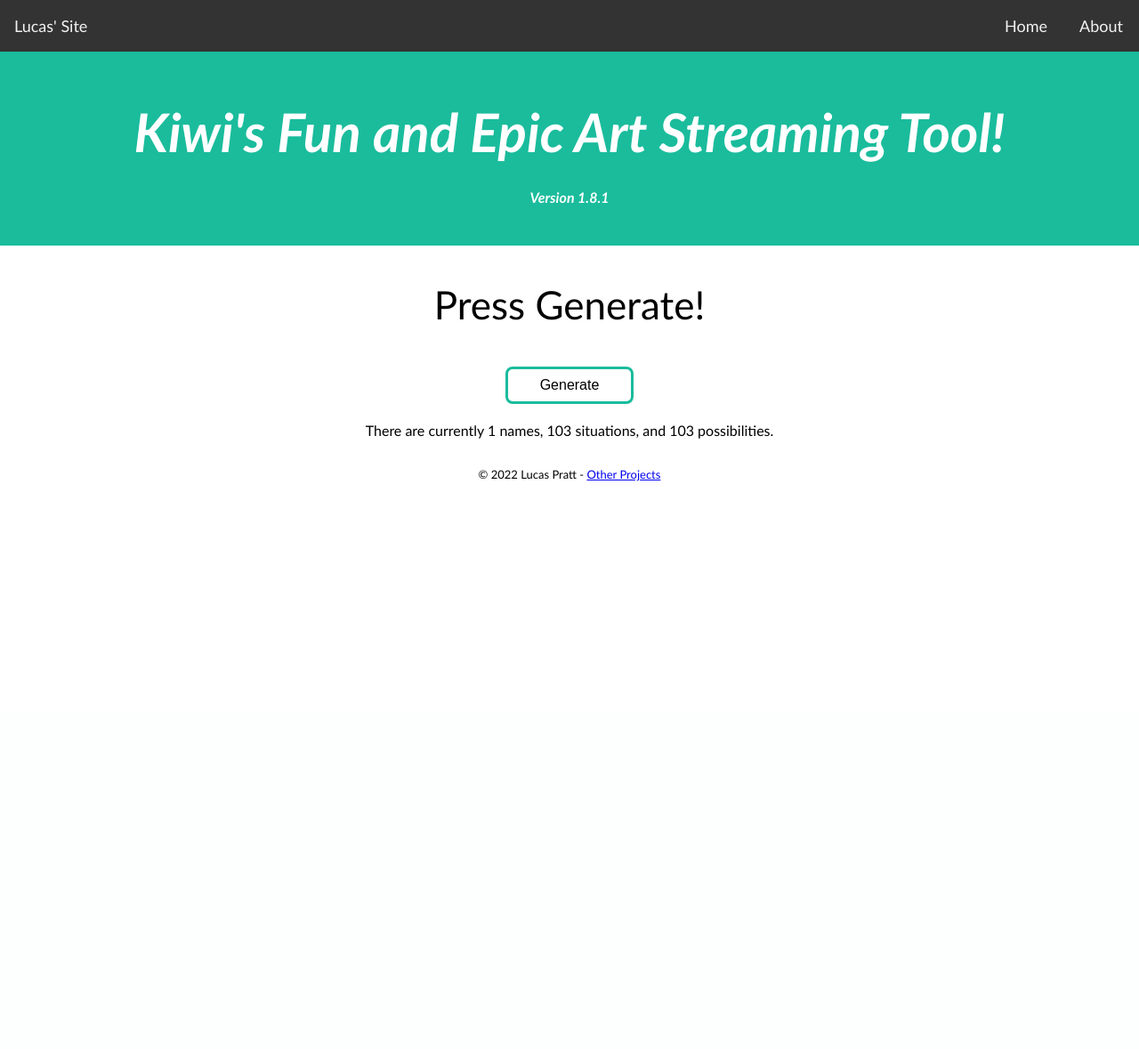
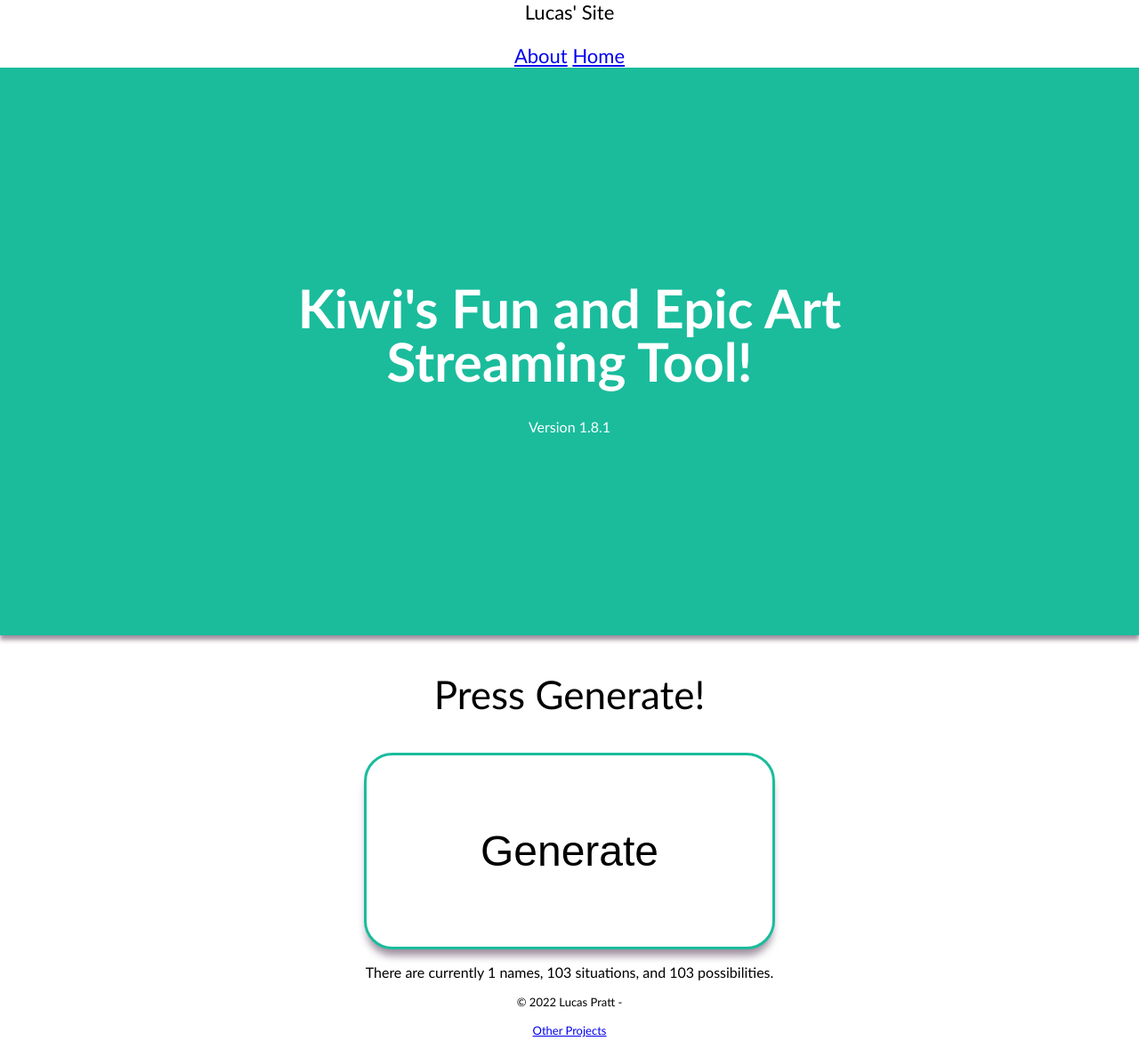
Before and after one commit to lucaslovestacos/lucaslovestacos.github.io, a PHP site: page /KiwisFunAndEpicArtStreamingTool/eddy.html in a window 1280 px wide. Shown: the whole page at 89% size. Before the commit the page ends 541 px from the top, so only its background shows below. Run offline with PHP 8.4, Linux system fonts and the light colour scheme.

Commit message:
Add files via upload

```diff
--- a/style.css
+++ b/style.css
@@ -1,97 +1,81 @@
-body, html {
-  width: 100%;
-  height: 100%;
+@font-face {
+    font-family: 'made_tommy_soft';
+    src: url('made_tommy_soft_extrabold_personal_use-webfont.woff2') format('woff2'),
+         url('made_tommy_soft_extrabold_personal_use-webfont.woff') format('woff');
+    font-weight: normal;
+    font-style: normal;
+
+}
+
+body {
+	font-family: made_tommy_soft;
 	margin: 0;
-  padding: 0;
+}
+
+.content {
+	padding: 5vw;
+	display: grid;
+	grid-template-columns: 43vw 43vw;
+	justify-content: center;
+	gap: 3vw;
+}
+
+.grid-item:nth-child(1) {
+	border-color: #F4B1C5;
+}
+
+.grid-item:nth-child(1):hover {
+	background-color: #F4B1C5;
+}
+
+.grid-item:nth-child(2) {
+	border-color: #FFEBB9;
+}
+
+.grid-item:nth-child(2):hover {
+	background-color: #FFEBB9;
+}
+
+.grid-item:nth-child(3) {
+	border-color: #D0F3B0;
+}
+
+.grid-item:nth-child(3):hover {
+	background-color: #D0F3B0;
+}
+
+.grid-item:nth-child(4) {
+	border-color: #A8B0DD;
+}
+
+.grid-item:nth-child(4):hover {
+	background-color: #A8B0DD;
 }
 
 .header {
-  padding: 20px;
+	padding: 25vh;
 	text-align: center;
-  background: #b399ff;
+	background: #00000055;
 	color: white;
 	font-size: 30px;
-  font-style: italic;
-  font-weight: bold;
-  font-family: Calibri, Candara, Segoe, Segoe UI, Optima, Arial, sans-serif;
-}
-
-.content {
-  font-size: 30px;
-  font-style: bold;
-  text-align: center;
-  font-family: Calibri, Candara, Segoe, Segoe UI, Optima, Arial, sans-serif;
-}
-
-.topnav {
-  font-family: Calibri, Candara, Segoe, Segoe UI, Optima, Arial, sans-serif;
-  overflow: hidden;
-  background-color: #333;
-}
-
-.topnav p {
-  float: left;
-  color: #f2f2f2;
-  text-align: center;
-  padding: 0px 16px;
-  text-decoration: none;
-  font-size: 18px;
-}
-
-.topnav a {
-  float: right;
-  color: #f2f2f2;
-  text-align: center;
-  padding: 18px 18px;
-  text-decoration: none;
-  font-size: 18px;
-  -webkit-transition-duration: 0.2s;
-  transition-duration: 0.2s;
-}
-
-.topnav a:hover {
-  background-color: #d2c9d6;
-  color: black;
-}
-
-.topnav a.active {
-  background-color: #8f48a8;
-  color: white;
-}
-
-.sticky {
-  position: fixed;
-  top: 0;
-  width: 100%;
-}
-
-.sticky + .content {
-  padding-top: 102px;
+	box-shadow: 0px 5px 5px 0px #9D8E9E;
 }
 
 .button {
 	background-color: white;
-  border-radius: 8px;
-  font-size: 16px;
+	transition-duration: 0.4s;
+	border: 8px solid white;
+	border-radius: 32px;
 	color: black;
-  padding: 9px 36px;
+	padding: 10vh 10vw;
 	text-align: center;
 	text-decoration: none;
 	display: inline-block;
-  margin: 4px 2px;
-  cursor: pointer;
-  -webkit-transition-duration: 0.2s;
-  transition-duration: 0.2s;
-  -webkit-user-select: none;
-  -moz-user-select: none;
-  -ms-user-select: none;
-  user-select: none;
+	font-size: 48px;
+	box-shadow: 0px 10px 10px -3px #9D8E9E;
 }
 
 .button:hover {
 	color: white;
+	background-color: white;
 }
-
-.footer {
-  display: inline-block;
-}
```
Also changed, not shown: index.html (+17 -63 lines), made_tommy_soft_extrabold_personal_use-webfont.woff (added), made_tommy_soft_extrabold_personal_use-webfont.woff2 (added). Lines whose indentation alone changed are shown as unchanged.
